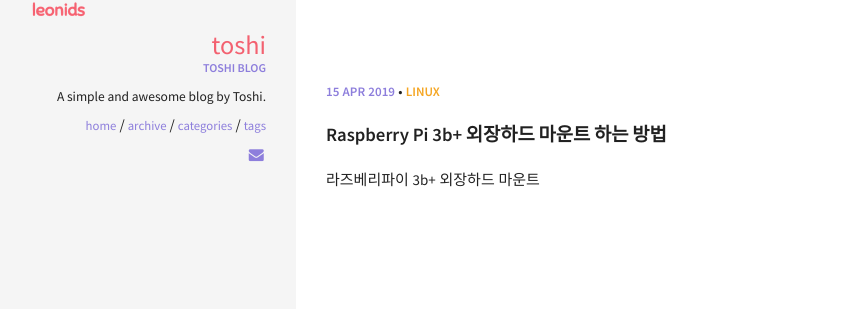
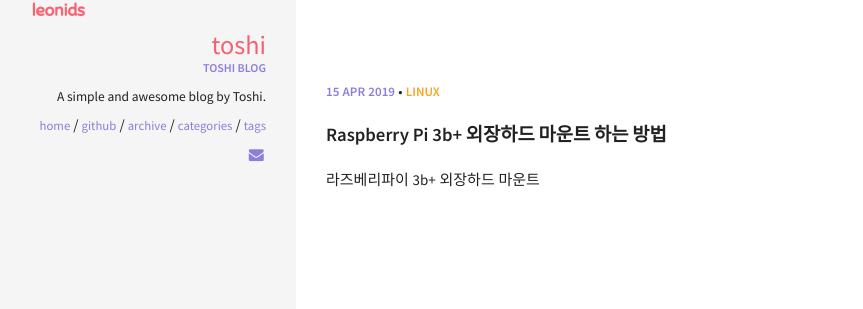
Before and after one commit to toshi15shkim/toshi15shkim.github.io, a Jekyll site: the page built from index.html, in a window 1280 px wide. Shown: the part 364-673 px from the top of the page, without its empty margins (24-887 px from the left). Built offline with Jekyll 4.4.1, drawn with Linux system fonts in a browser that asks for light colours.

Commit message:
add github link

```diff
--- a/_includes/sidebar.html
+++ b/_includes/sidebar.html
@@ -14,6 +14,9 @@
       <li class="nav-item">
         <a href="{{ site.url }}/">home</a>
       </li>
+      <li class="nav-item">
+        <a href="https://github.com/toshi15shkim">github</a>
+      </li>
       {% for page in site.pages %} {% if page.title %}
       <li class="nav-item">
         <a href="{{ site.url }}{{ page.url }}">{{ page.title }}</a>
```
